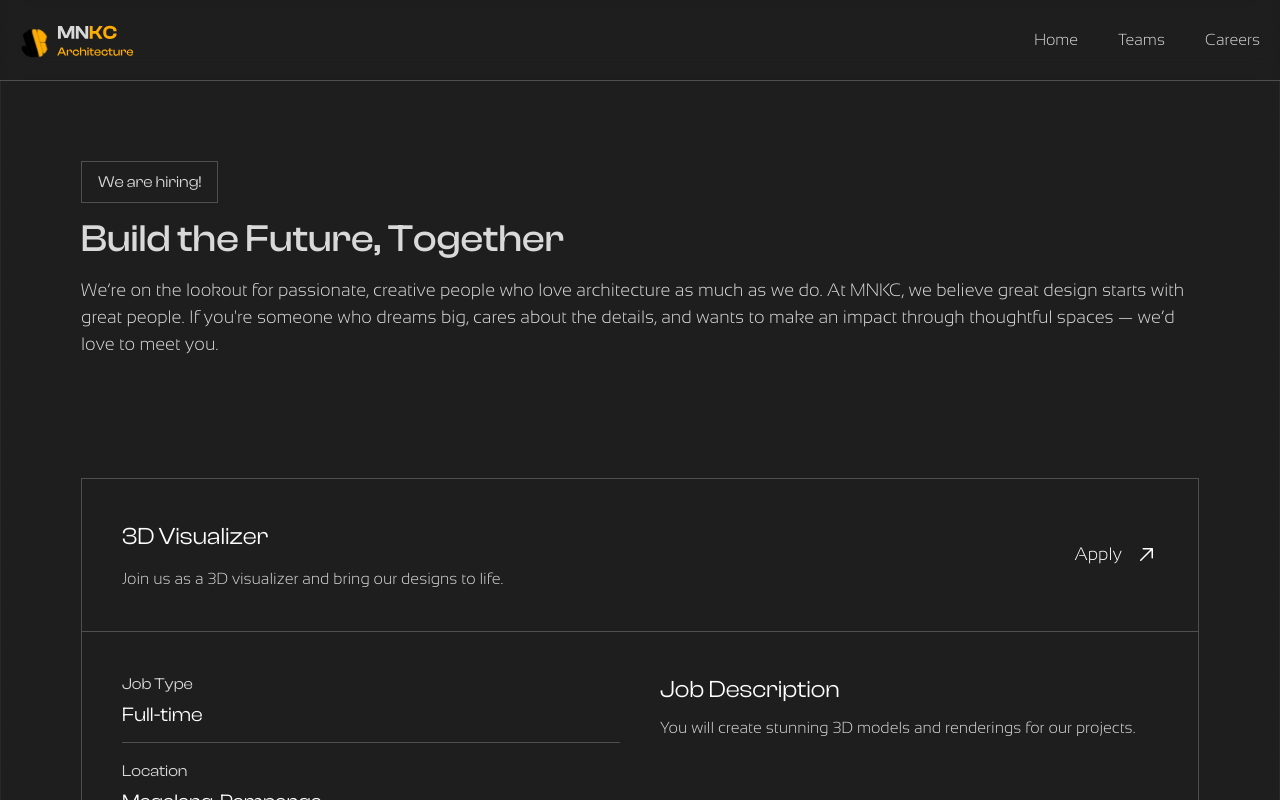
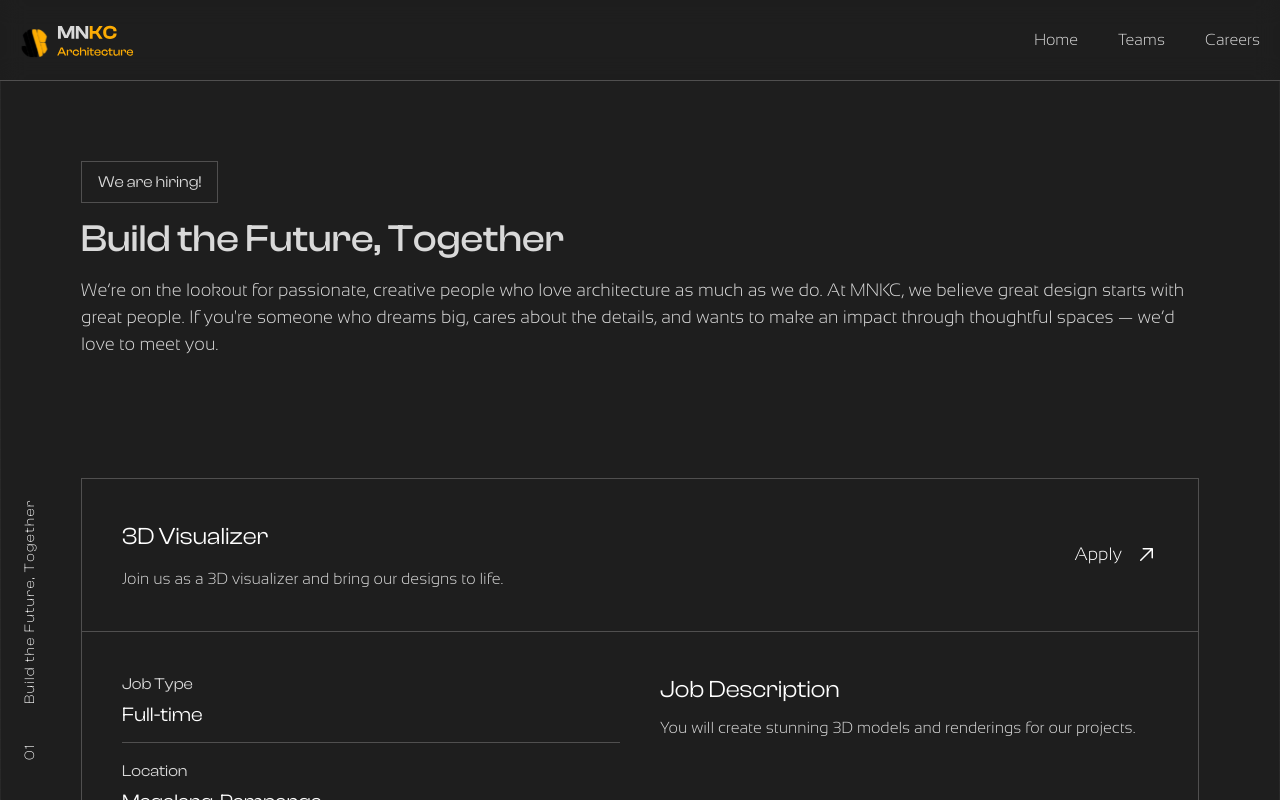
Before and after one commit to rainndev/MNKC-Architecture, a React (Vite) app: page /careers in a window 1280 px wide. Shown: the top 800 px of the page. Built offline with nearby package versions, Linux system fonts and the light colour scheme.

Commit message:
feat: add LeftSideOverlay for Careerspage and Teamspage
chore: remove the filestructure in readme

```diff
--- a/src/components/LeftSideOverlay.tsx
+++ b/src/components/LeftSideOverlay.tsx
@@ -9,7 +9,7 @@ const LeftSideOverlay = () => {
         <AnimatePresence mode="wait">
           {leftSidedata.number !== "00" && (
             <motion.div
-              key={leftSidedata.number}
+              key={leftSidedata.title}
               initial={{ opacity: 0 }}
               animate={{ opacity: 1 }}
               exit={{ opacity: 0 }}
--- a/src/pages/Careerspage.tsx
+++ b/src/pages/Careerspage.tsx
@@ -25,8 +25,8 @@ const data = [
 
 const Careerspage = () => {
   const ref = useSectionTracker({
-    title: "Careers",
-    number: "00",
+    title: "Build the Future, Together",
+    number: "01",
   });
 
   return (
--- a/src/pages/Teamspage.tsx
+++ b/src/pages/Teamspage.tsx
@@ -4,8 +4,8 @@ import TeamsModal from "@/components/TeamsModal";
 
 const Teamspage = () => {
   const ref = useSectionTracker({
-    title: "Teams",
-    number: "00",
+    title: "Meet Our Team",
+    number: "01",
   });
   return (
     <>
```
Also changed, not shown: 1 other file (tests, documents, lock files or other folders).
